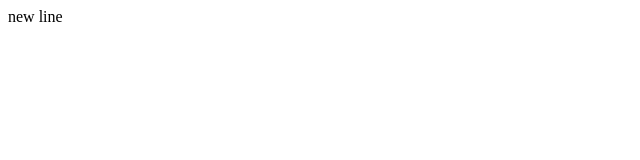
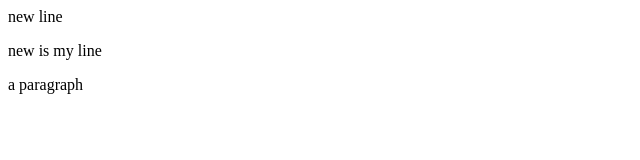
Before and after one commit to Adithyasy105/localrepo, a plain HTML site: page index.html in a window 1280 px wide. Shown: the whole page, without its empty margins (0-640 px from the left). Drawn offline with Linux system fonts and the light colour scheme.

Commit message:
the second commitr

```diff
--- a/index.html
+++ b/index.html
@@ -1 +1,3 @@
 <p>new line</p>
+<p>new  is my line</p>
+<p>a paragraph</p>
```
